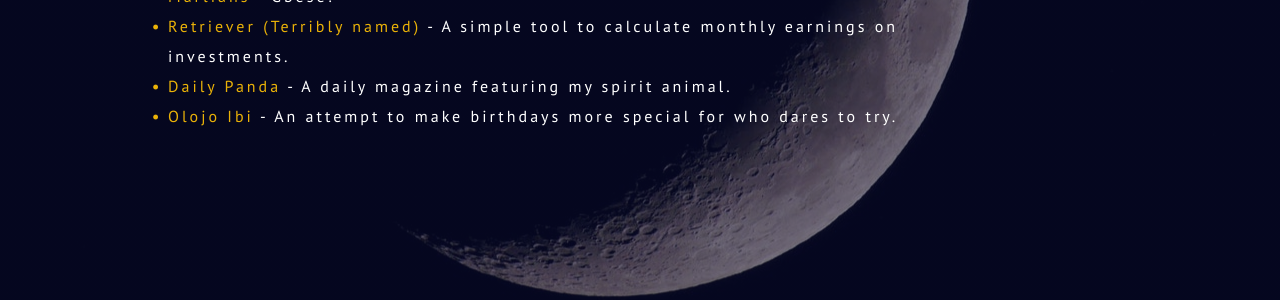
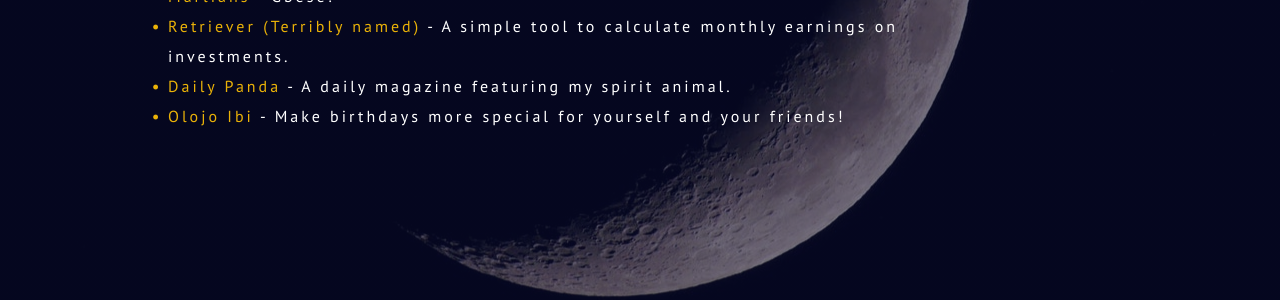
Before and after one commit to OpeOnikute/opeonikute.github.io, a Jekyll site: the page projects.html, which Jekyll copies as it is, in a window 1280 px wide. Shown: the part 452-752 px from the top of the page. Built offline with Jekyll 4.4.1, drawn with Linux system fonts in a browser that asks for light colours.

Commit message:
minor text update

```diff
--- a/projects.html
+++ b/projects.html
@@ -94,7 +94,7 @@
           <li><a href="https://marlians.opeonikute.dev" class="colored" target="blank">Marlians</a> - Gbese!</li>
           <li><a href="https://retriever.opeonikute.dev" class="colored" target="blank">Retriever (Terribly named)</a> - A simple tool to calculate monthly earnings on investments.</li>
           <li><a href="https://daily-panda.site" class="colored" target="blank">Daily Panda</a> - A daily magazine featuring my spirit animal.</li>
-          <li><a href="https://olojo-ibi.xyz" class="colored" target="blank">Olojo Ibi</a> - An attempt to make birthdays more special for who dares to try.</li>
+          <li><a href="https://olojo-ibi.xyz" class="colored" target="blank">Olojo Ibi</a> - Make birthdays more special for yourself and your friends!</li>
         </ul>
     </main>
     <footer>
```
